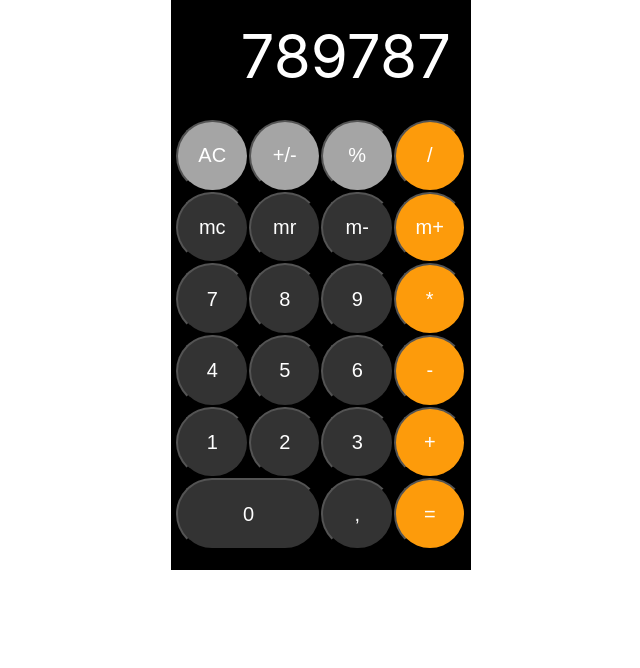
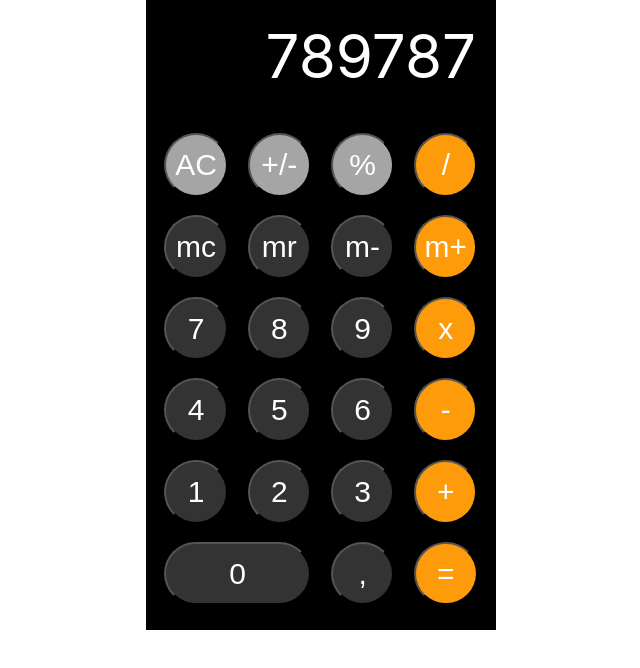
Before and after one commit to NikolasPlatonov/calculator, a React (Create React App) app: page / in a window 1280 px wide. Shown: the top 668 px of the page, without its empty margins (319-959 px from the left). Built offline with nearby package versions, Linux system fonts and the light colour scheme.

Commit message:
Circle btn added

```diff
--- a/src/App.css
+++ b/src/App.css
@@ -1,14 +1,14 @@
 .main_container {
   display: grid;
-  grid-template-columns: 1fr 300px 1fr;
+  grid-template-columns: 1fr 350px 1fr;
 }
 
 .container {
   display: grid;
+  grid-template-rows: 120px 1fr;
   background-color: black;
   width: 100%;
-  height: 550px;
-  flex-direction: column;
+  height: 610px;
   padding-bottom: 20px;
 }
 
@@ -21,7 +21,6 @@
   display: flex;
   justify-content: flex-end;
   width: 100%;
-  height: 100%;
   font-size: 60px;
   color: white;
 }
@@ -31,19 +30,28 @@
   flex-wrap: wrap;
   margin-left: 5px;
   margin-right: 5px;
+  height: 100%;
+}
+
+.btn_row {
+  display: inline;
+  width: 100%;
+  height: 13%;
+  margin: 1%;
 }
 
 button {
-  flex: 1 25%;
-  padding: 20px;
-  font-size: 20px;
+  font-size: 30px;
+  height: 100%;
+  width: 19%;
   border-radius: 60px;
+  margin: 3%;
 }
 
 .btn_null {
   background-color: #333333;
   color: white;
-  flex: 1 50%;
+  width: 44%;
 }
 
 .btn_lightgrey {
--- a/src/App.js
+++ b/src/App.js
@@ -1,5 +1,5 @@
 import React from 'react';
-import './App.css';
+import '../src/App.css';
 
 function App() {
   return (
@@ -11,29 +11,41 @@ function App() {
         </div>
 
         <div className="btn_container">
+          <div className="btn_row">
             <button className="btn_lightgrey">AC</button>
             <button className="btn_lightgrey">+/-</button>
             <button className="btn_lightgrey">%</button>
             <button className="btn_orange">/</button>
+          </div>
+          <div className="btn_row">
             <button className="btn_darkgrey">mc</button>
             <button className="btn_darkgrey">mr</button>
             <button className="btn_darkgrey">m-</button>
             <button className="btn_orange">m+</button>
+          </div>
+          <div className="btn_row">
             <button className="btn_darkgrey">7</button>
             <button className="btn_darkgrey">8</button>
             <button className="btn_darkgrey">9</button>
-          <button className="btn_orange">*</button>
+            <button className="btn_orange">x</button>
+          </div>
+          <div className="btn_row">
             <button className="btn_darkgrey">4</button>
             <button className="btn_darkgrey">5</button>
             <button className="btn_darkgrey">6</button>
             <button className="btn_orange">-</button>
+          </div>
+          <div className="btn_row">
             <button className="btn_darkgrey">1</button>
             <button className="btn_darkgrey">2</button>
             <button className="btn_darkgrey">3</button>
             <button className="btn_orange">+</button>
+          </div>
+          <div className="btn_row">
             <button className="btn_null">0</button>
             <button className="btn_darkgrey">,</button>
             <button className="btn_orange">=</button>
+          </div>
         </div>
       </div>
       <div></div>
--- /dev/null
+++ b/src/react-app-env.d.ts
@@ -0,0 +1 @@
+/// <reference types="react-scripts" />
```
Also changed, not shown: tsconfig.json (added, +26 -0 lines), 1 other file (tests, documents, lock files or other folders). Lines whose indentation alone changed are shown as unchanged.
